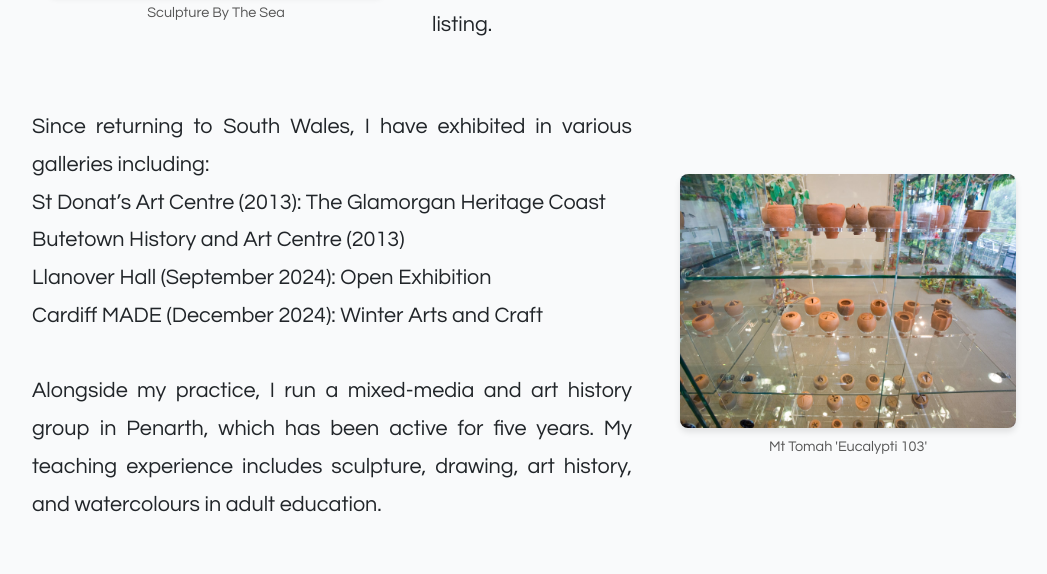
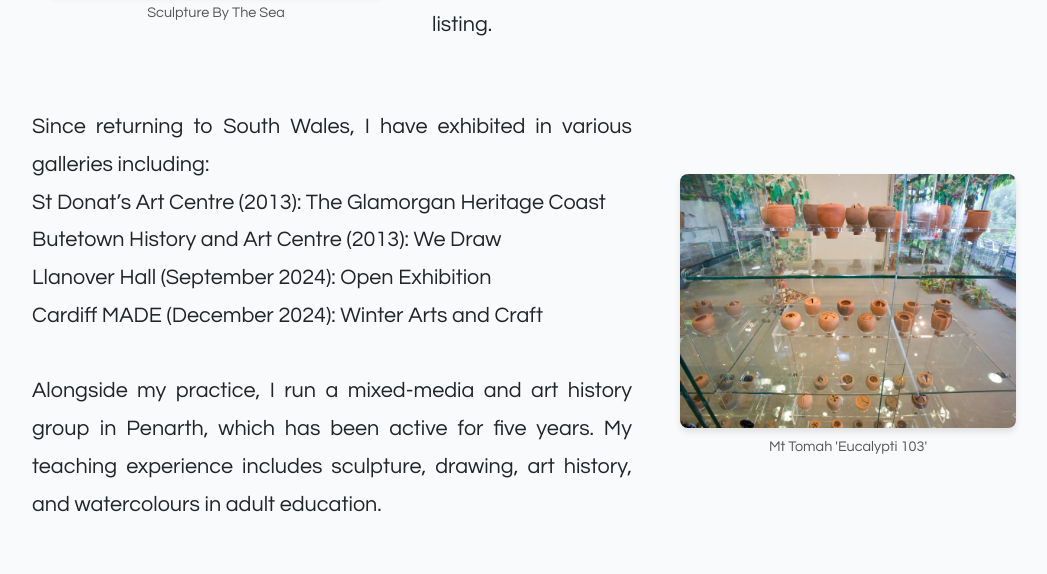
Before and after one commit to sdg877/hj_frontend, a React (Vite) app in the folder frontend/hj/: page /about in a window 1280 px wide. Shown: the part 1034-1608 px from the top of the page, without its empty margins (108-1155 px from the left). Built offline with nearby package versions, Linux system fonts and the light colour scheme.

Commit message:
Updating exhibition name

```diff
--- a/frontend/hj/src/site/pages/AboutMe.jsx
+++ b/frontend/hj/src/site/pages/AboutMe.jsx
@@ -58,7 +58,7 @@ const AboutMe = () => {
             <br />
             St Donat’s Art Centre (2013): The Glamorgan Heritage Coast
             <br />
-            Butetown History and Art Centre (2013)
+            Butetown History and Art Centre (2013): We Draw
             <br />
             Llanover Hall (September 2024): Open Exhibition
             <br />
```
